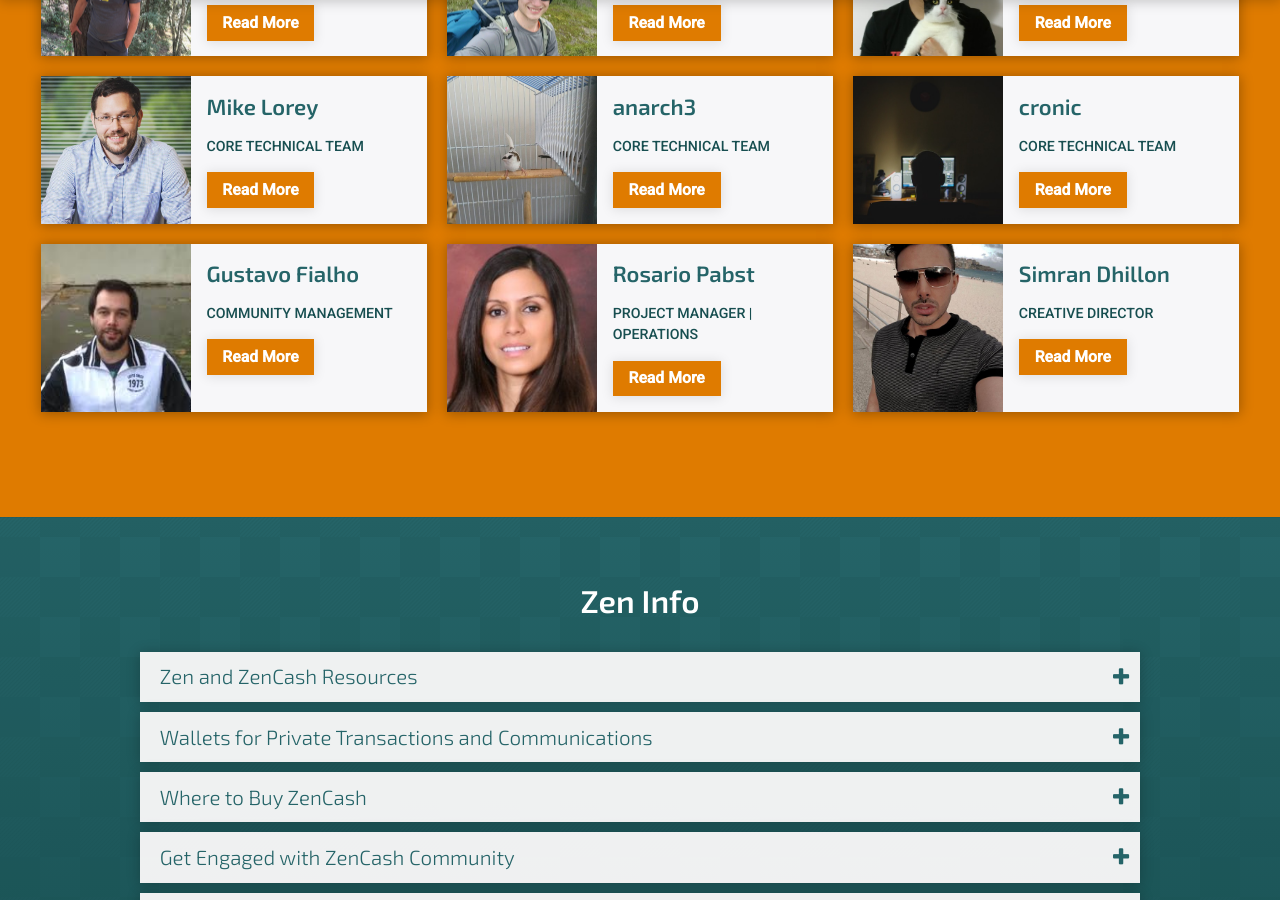
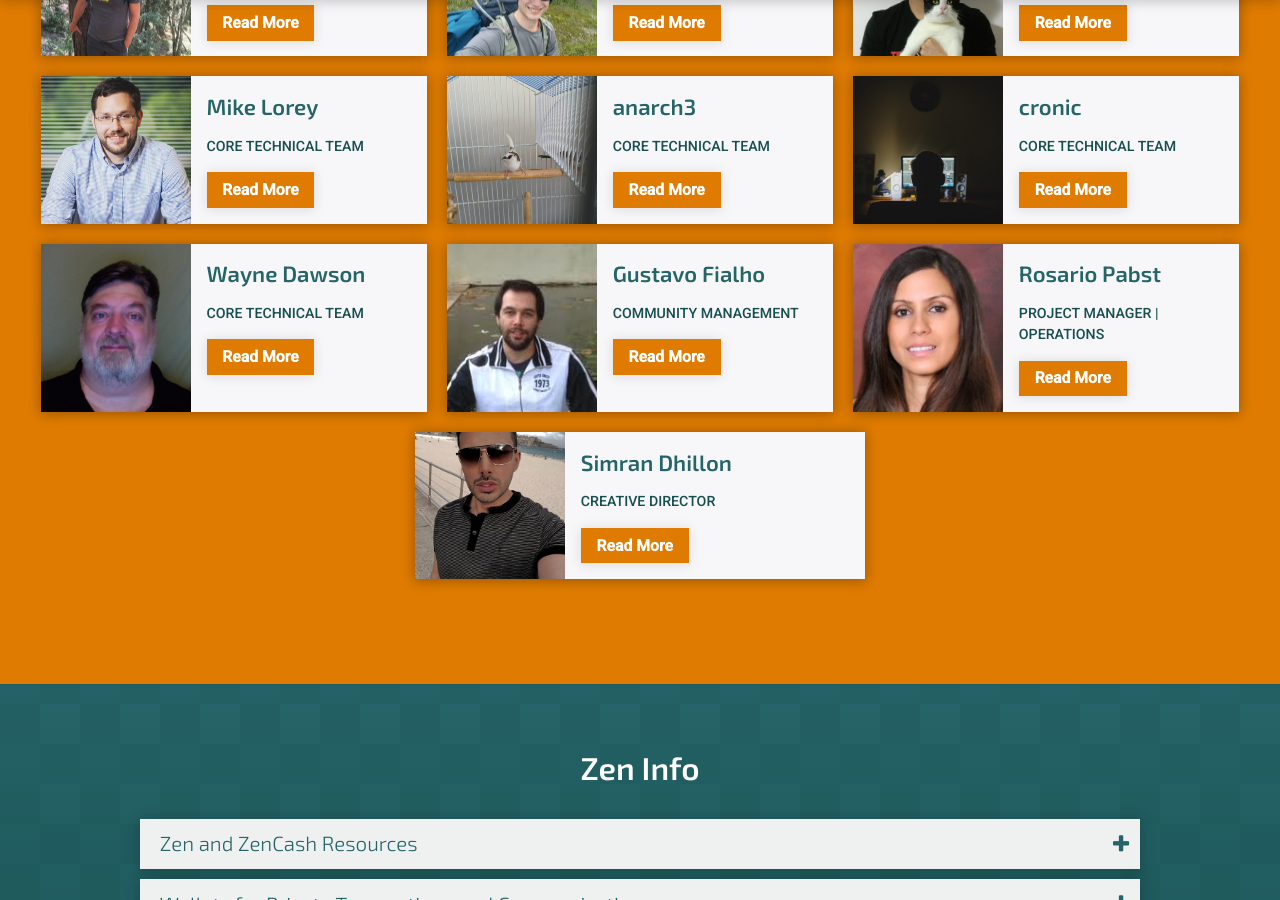
Before and after one commit to tarrenj/website, a Jekyll site: the page built from index.html, in a window 1280 px wide and 900 px high, scrolled down 3592 px. Built offline with Jekyll 4.4.1, drawn with Linux system fonts in a browser that asks for light colours; the list of posts is cut into pages by our own code.

Commit message:
Add Wayne Dawson to team

```diff
--- a/_includes/team.html
+++ b/_includes/team.html
@@ -350,6 +350,28 @@
             </div>
           </div>
 
+          <div class="card wayne">
+            <div class="card-header" role="tab" id="headingWayne">
+              <div class="card-img-top b-lazy" data-src="/assets/img/people/wayne.png"></div>
+              <div class="card-feature">
+                <h3 class="name">Wayne Dawson</h3>
+                <p class="title">CORE TECHNICAL TEAM</p>
+                <a class="btn btn-primary collapsed" data-toggle="collapse" data-parent="#team-accordion" href="#collapseWayne" aria-expanded="true" aria-controls="collapseWayne">Read More</a>
+              </div>
+            </div>
+            <div id="collapseWayne" class="collapse" role="tabpanel" aria-labelledby="headingWayne">
+              <div class="card-block">
+                <p class="card-text">Wayne has an MS in Electrical Engineering and 30+ years experience as a software developer. He began working with alternative currencies in 2000 when he was involved with e-gold, and has written multiple other web-based currency systems.</p>
+                <p class="card-text">Wayne teaches electronics and programming, and became involved with cryptocurrencies after buying an ASIC miner from a fellow libertarian in 2014. He believes decentralized blockchain technologies are making the world freer, more just, and more inclusive.</p>
+              </div>
+              <div class="card-footer">
+                <small>
+
+                </small>
+              </div>
+            </div>
+          </div>
+
           <div class="card gustavo">
             <div class="card-header" role="tab" id="headingGustavo">
               <div class="card-img-top b-lazy" data-src="/assets/img/people/gustavo.jpg"></div>
```
Also changed, not shown: assets/img/people/wayne.png (added), 3 other files.
